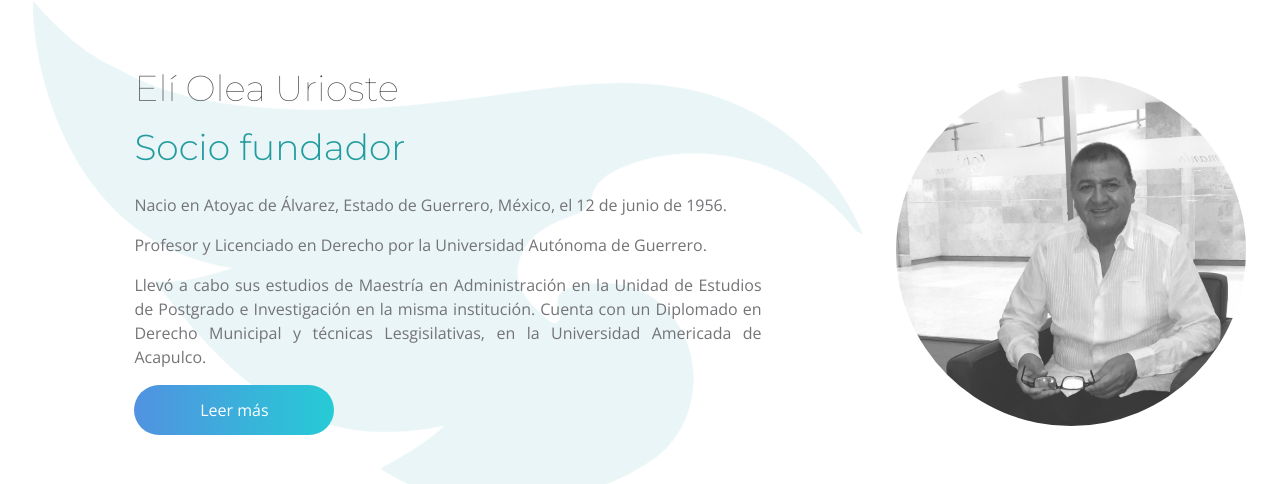
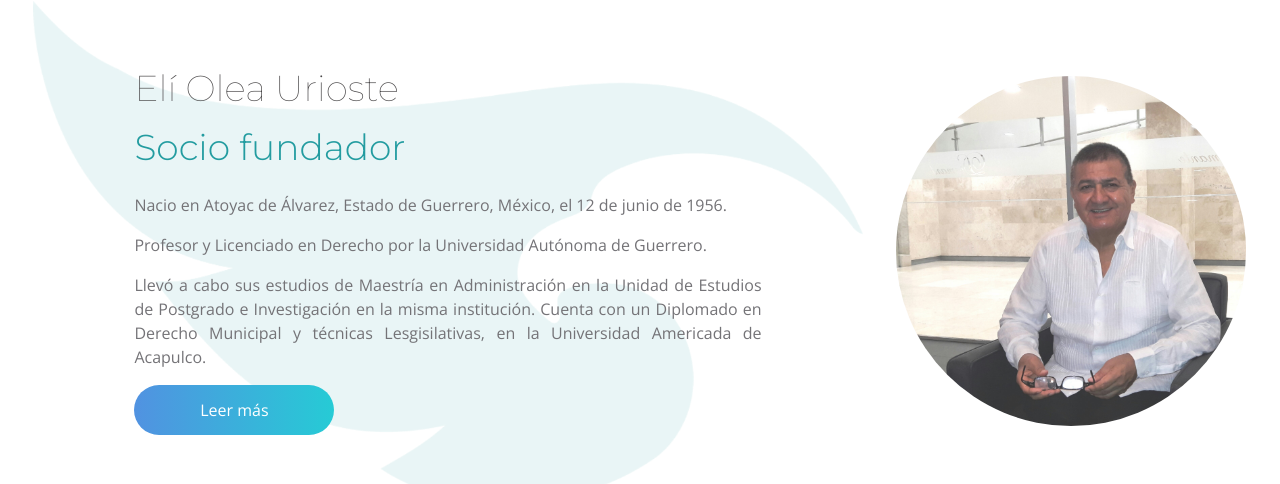
Before and after one commit to utrujillo/easociados, a Vue app: page / in a window 1280 px wide. Shown: the part 780-1264 px from the top of the page. Built offline with nearby package versions, Linux system fonts and the light colour scheme.

Commit message:
Agregando sombra a la barra de navegacion 	modified:   src/assets/scss/index/navbar.scss 	modified:   src/components/index/Fundador.vue

```diff
--- a/src/assets/scss/index/navbar.scss
+++ b/src/assets/scss/index/navbar.scss
@@ -1,9 +1,13 @@
 .bg-custom {
   background: white !important;
 }
-.navbar-nav > li {
-  float: left;
-  position: relative;
+
+.navbar{
+  box-shadow: 0 2px 10px 0 rgba(100, 100, 100, .3);
+  .navbar-nav > li {
+    float: left;
+    position: relative;
+  }
 }
 
 .navbar-light .navbar-nav .active a::after {
--- a/src/components/index/Fundador.vue
+++ b/src/components/index/Fundador.vue
@@ -11,7 +11,7 @@ section.fundador.d-flex.flex-xl-row.flex-lg-row.flex-md-row.flex-sm-column.flex-
         span.align-self-center Leer más
   .f-right.align-self-center.d-flex
     .circular-portrait
-      img(src='@/assets/images/photos/eoleabw.jpg')
+      img(src='@/assets/images/photos/eolea.jpg')
 
 </template>
 
```
